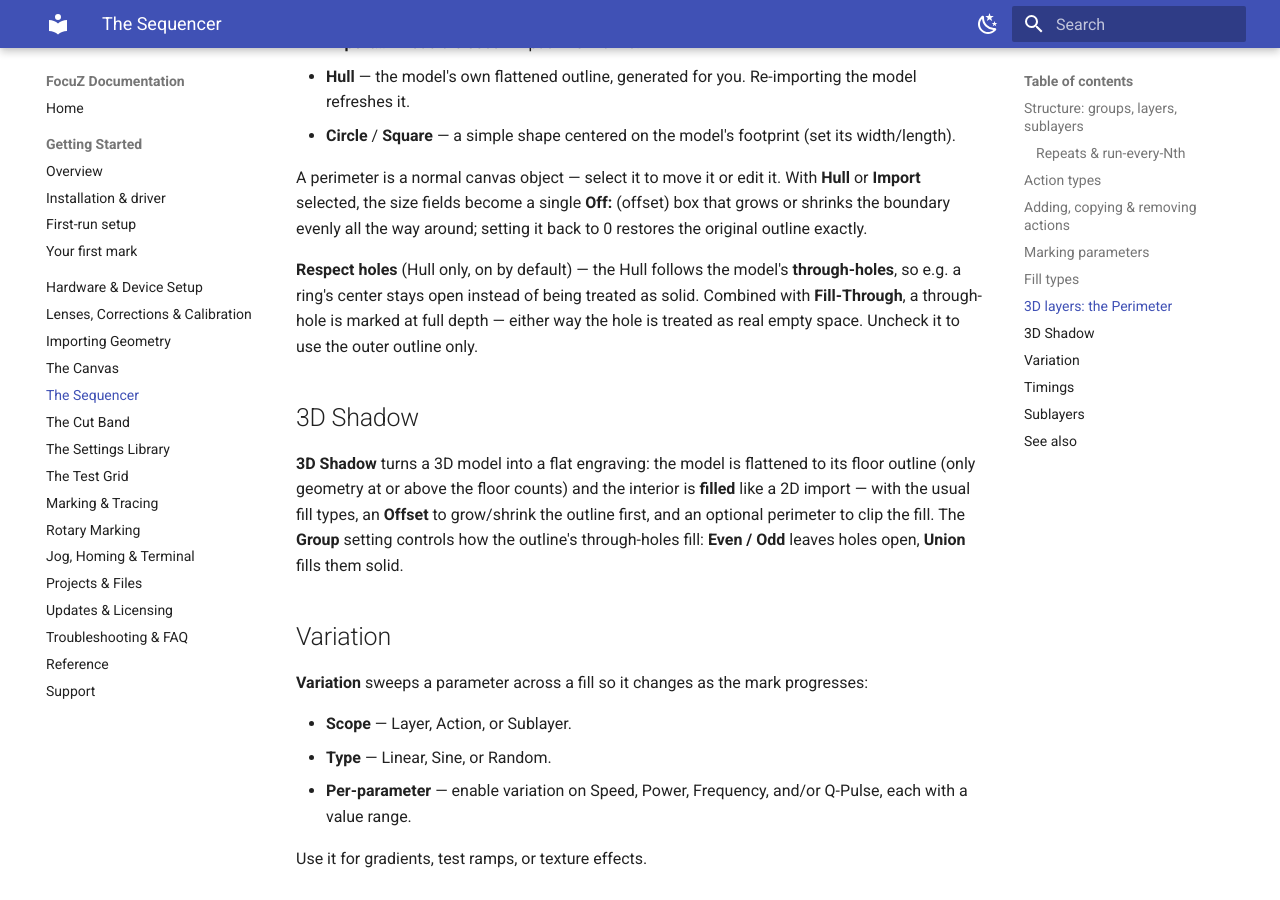
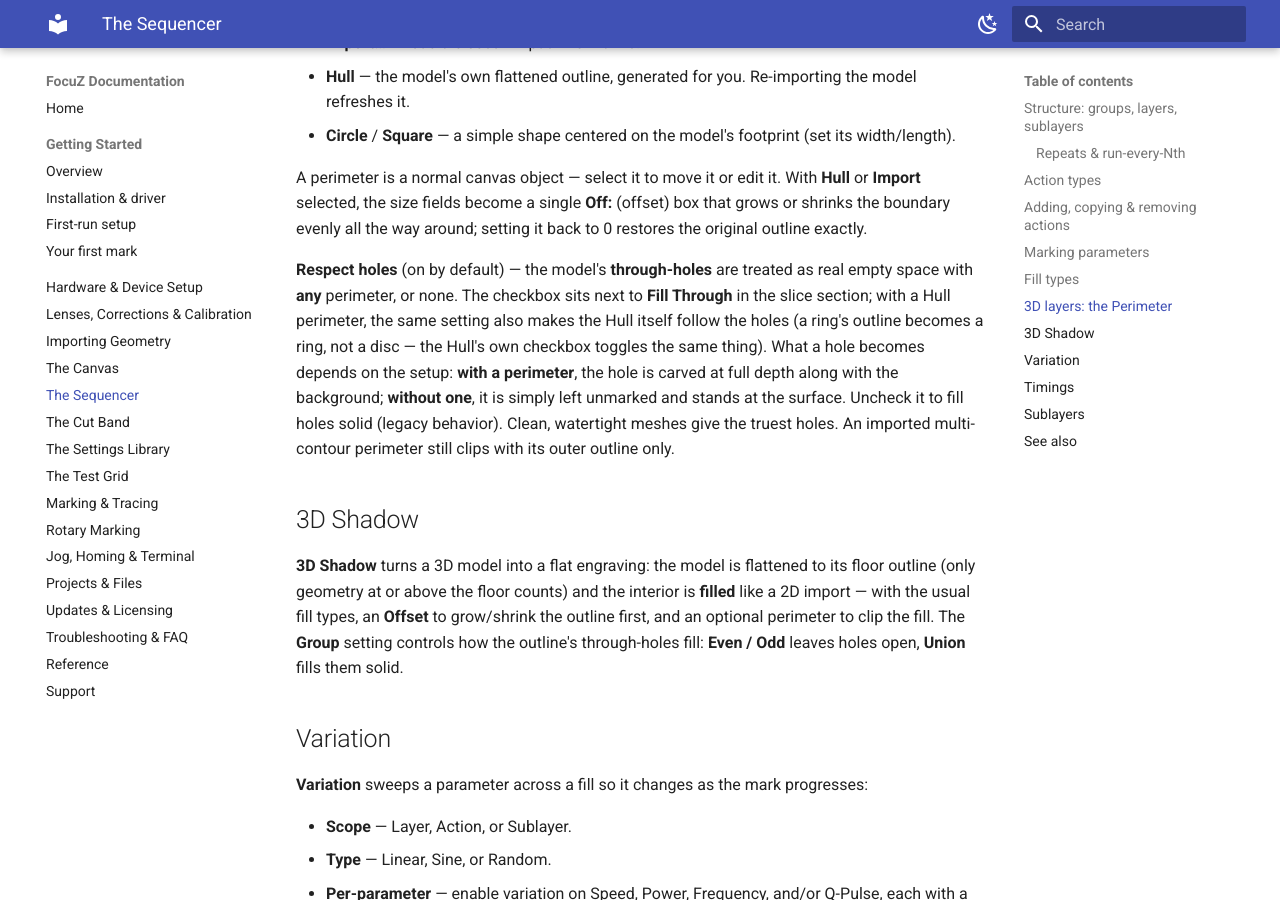
Before and after one commit to Lokahi-Shop/focuz-docs, an MkDocs documentation site: the page built from docs/sequencer.md, in a window 1280 px wide and 900 px high, scrolled down 3873 px. Built offline with MkDocs 1.6.1 and Material for MkDocs 9.7.7, drawn with Linux system fonts in a browser that asks for light colours.

Commit message:
Respect holes now applies to every perimeter type
Co-Authored-By: Claude Fable 5 <noreply@anthropic.com>
Claude-Session: https://claude.ai/code/session_01PaqktDs8Y82tFLdocn98Ug

```diff
--- a/docs/sequencer.md
+++ b/docs/sequencer.md
@@ -136,10 +136,14 @@ A perimeter is a normal canvas object — select it to move it or edit it. With
 selected, the size fields become a single **Off:** (offset) box that grows or shrinks the boundary evenly
 all the way around; setting it back to 0 restores the original outline exactly.
 
-**Respect holes** (Hull only, on by default) — the Hull follows the model's **through-holes**, so e.g. a
-ring's center stays open instead of being treated as solid. Combined with **Fill-Through**, a through-hole
-is marked at full depth — either way the hole is treated as real empty space. Uncheck it to use the outer
-outline only.
+**Respect holes** (on by default) — the model's **through-holes** are treated as real empty space with
+**any** perimeter, or none. The checkbox sits next to **Fill Through** in the slice section; with a Hull
+perimeter, the same setting also makes the Hull itself follow the holes (a ring's outline becomes a ring,
+not a disc — the Hull's own checkbox toggles the same thing). What a hole becomes depends on the setup:
+**with a perimeter**, the hole is carved at full depth along with the background; **without one**, it is
+simply left unmarked and stands at the surface. Uncheck it to fill holes solid (legacy behavior).
+Clean, watertight meshes give the truest holes. An imported multi-contour perimeter still clips with its
+outer outline only.
 
 ## 3D Shadow
 
```
Also changed, not shown: docs/marking-tracing.md (+4 -3 lines).
